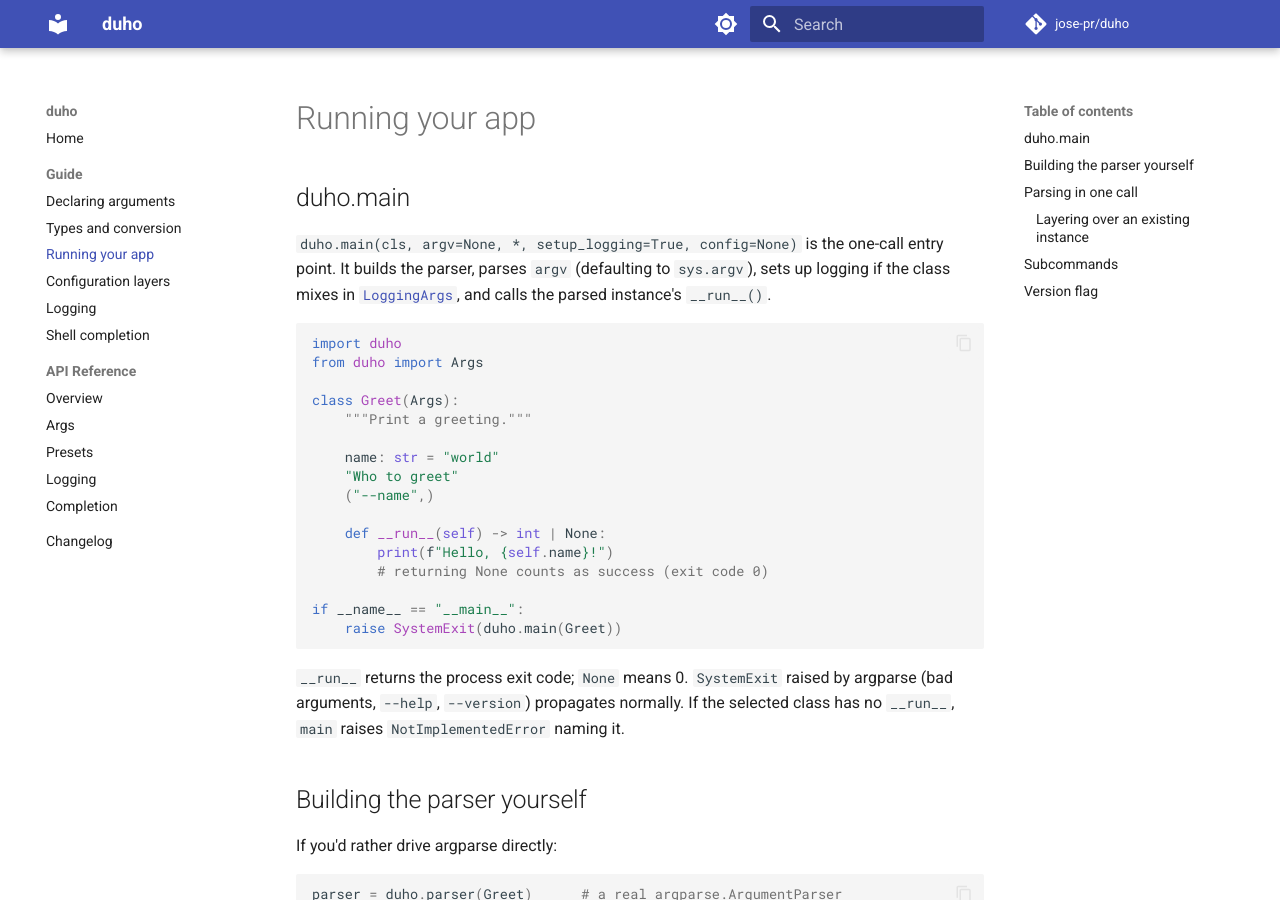
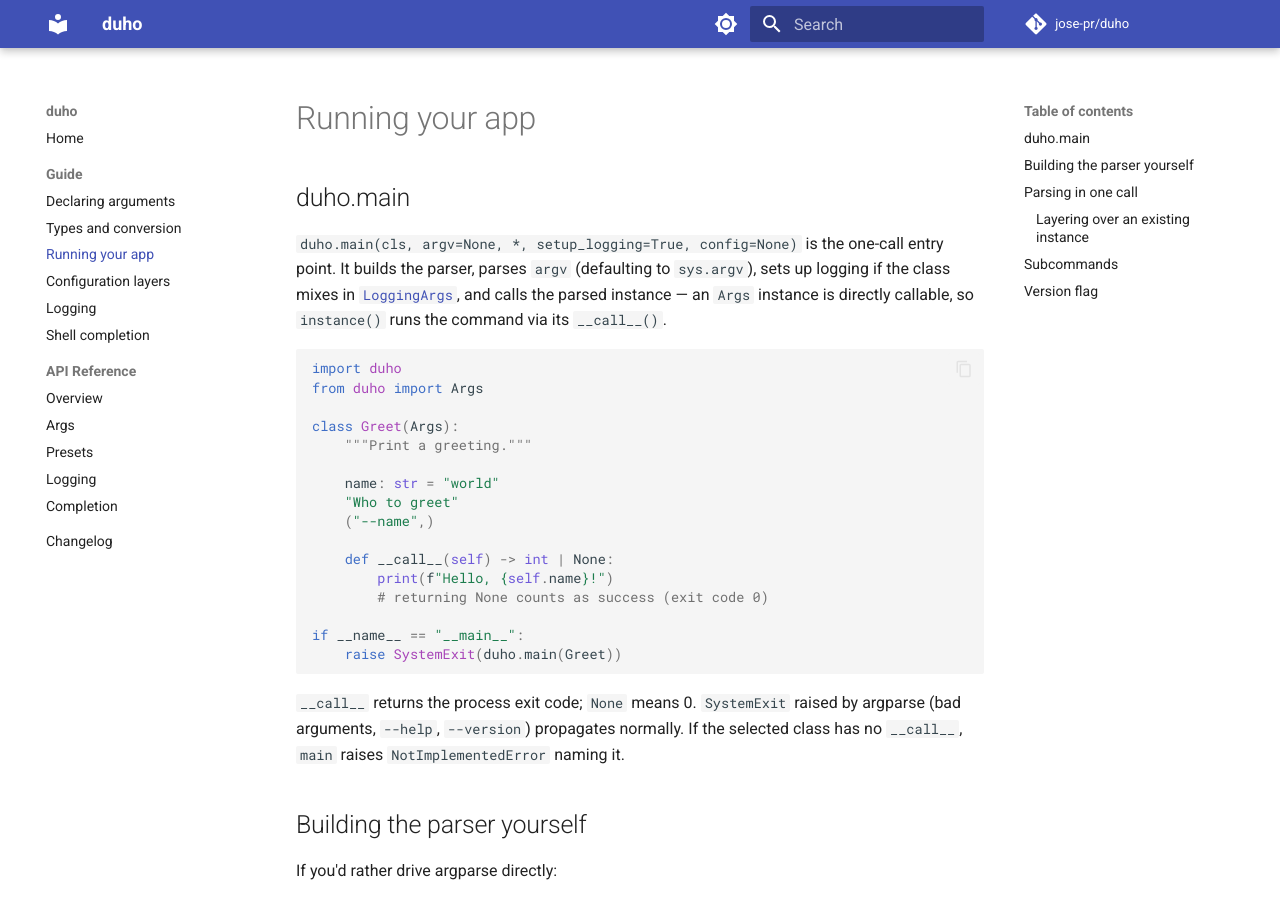
Before and after one commit to jose-pr/duho, an MkDocs documentation site: the page built from docs/guide/running.md, in a window 1280 px wide and 900 px high. Built offline with MkDocs 1.6.1 and Material for MkDocs 9.7.7, drawn with Linux system fonts in a browser that asks for light colours; comment, search, counter and statistics services are not loaded; some of the changed text lies outside the part shown.

Commit message:
docs: update guides and README for __call__ dispatch
Reflect the __run__ -> __call__ rename in all guide code samples and prose, noting that an Args instance is directly callable.

````diff
--- a/docs/guide/running.md
+++ b/docs/guide/running.md
@@ -5,7 +5,8 @@
 `duho.main(cls, argv=None, *, setup_logging=True, config=None)` is the one-call
 entry point. It builds the parser, parses `argv` (defaulting to `sys.argv`), sets
 up logging if the class mixes in [`LoggingArgs`](logging.md), and calls the parsed
-instance's `__run__()`.
+instance — an `Args` instance is directly callable, so `instance()` runs the
+command via its `__call__()`.
 
 ```python
 import duho
@@ -18,7 +19,7 @@ class Greet(Args):
     "Who to greet"
     ("--name",)
 
-    def __run__(self) -> int | None:
+    def __call__(self) -> int | None:
         print(f"Hello, {self.name}!")
         # returning None counts as success (exit code 0)
 
@@ -26,9 +27,9 @@ if __name__ == "__main__":
     raise SystemExit(duho.main(Greet))
 ```
 
-`__run__` returns the process exit code; `None` means 0. `SystemExit` raised by
+`__call__` returns the process exit code; `None` means 0. `SystemExit` raised by
 argparse (bad arguments, `--help`, `--version`) propagates normally. If the
-selected class has no `__run__`, `main` raises `NotImplementedError` naming it.
+selected class has no `__call__`, `main` raises `NotImplementedError` naming it.
 
 ## Building the parser yourself
 
@@ -75,7 +76,7 @@ files, which slot into the same ladder.
 ## Subcommands
 
 Set `_subcommands_` to a sequence of `Args` subclasses. duho wires up
-`add_subparsers()` for you and dispatches to the selected one's `__run__`:
+`add_subparsers()` for you and dispatches to the selected one's `__call__`:
 
 ```python
 import duho
@@ -86,7 +87,7 @@ class Serve(Args):
     port: int = 8000
     ("--port",)
 
-    def __run__(self):
+    def __call__(self):
         print(f"serving on {self.port}")
 
 class Build(Args):
@@ -94,7 +95,7 @@ class Build(Args):
     output: str = "dist"
     ("--output",)
 
-    def __run__(self):
+    def __call__(self):
         print(f"building to {self.output}")
 
 class App(Args):
````
Also changed, not shown: README.md (+10 -8 lines), docs/guide/arguments.md (+2 -1 lines), docs/guide/logging.md (+2 -2 lines), docs/index.md (+2 -2 lines).
